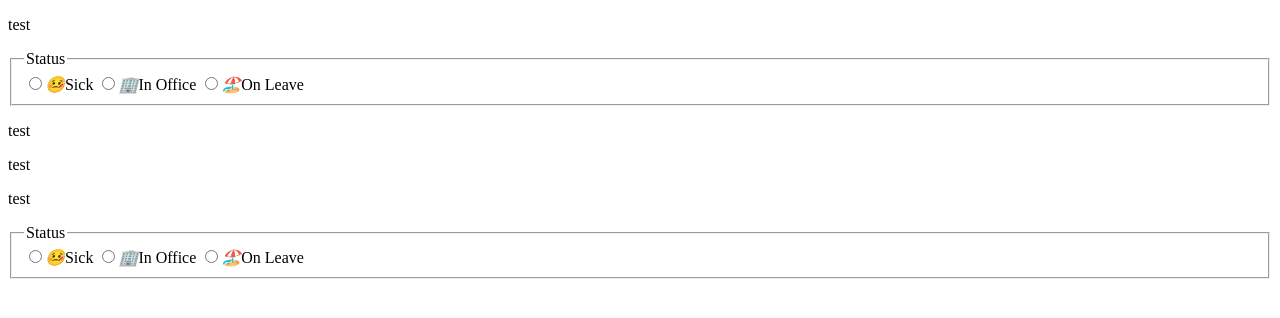
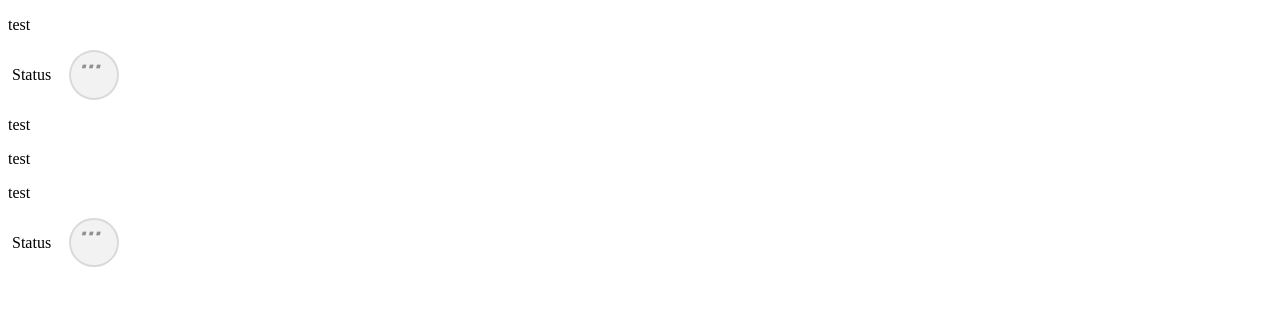
Before and after one commit to peter-sharp/option-dialog-component, a website: page index.html in a window 1280 px wide. Drawn offline with Linux system fonts and the light colour scheme; the site is published under a folder, as on GitHub Pages, so addresses that start at the root find nothing.

Commit message:
Makes absolute links relative

```diff
--- a/index.html
+++ b/index.html
@@ -4,8 +4,8 @@
     <meta charset="UTF-8">
     <meta name="viewport" content="width=device-width, initial-scale=1.0">
     <title>Reaction-like radio selector</title>
-    <script src="/option-dialog.js" type="module"></script>
-    <link rel="stylesheet" href="/icon-only.css">
+    <script src="option-dialog.js" type="module"></script>
+    <link rel="stylesheet" href="icon-only.css">
 </head>
 <body>
     <p>test</p>
```
